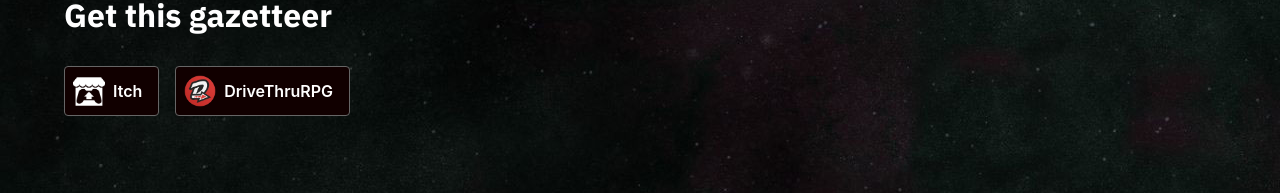
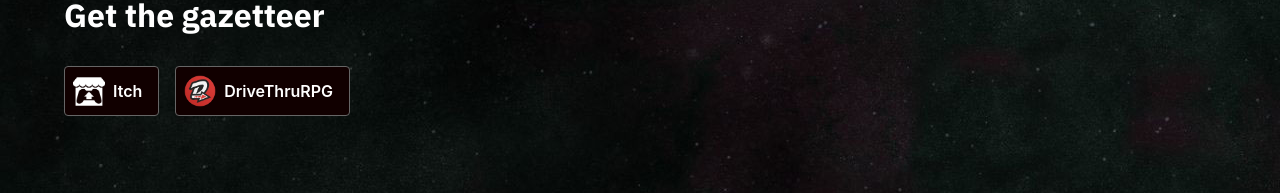
Before and after one commit to stillfleet/stillfleet.github.io, a Jekyll site: the page built from games/stillfleet/gazetteers/qadida.html, in a window 1280 px wide. Shown: the part 1364-1557 px from the top of the page. Built offline with Jekyll 4.4.1, drawn with Linux system fonts in a browser that asks for light colours; some web fonts are replaced.

Commit message:
Updates Qadida

```diff
--- a/games/stillfleet/gazetteers/qadida.html
+++ b/games/stillfleet/gazetteers/qadida.html
@@ -20,7 +20,7 @@ order: 1
 
 <img src="/assets/img/brands/stillfleet/mongrel-seraat.jpg" alt="mongrel seraat, by Ethan Gould" />
 
-<h2>Get this gazetteer</h2>
+<h2>Get the gazetteer</h2>
 
 <ul class="rowlist">
   <li>
```
